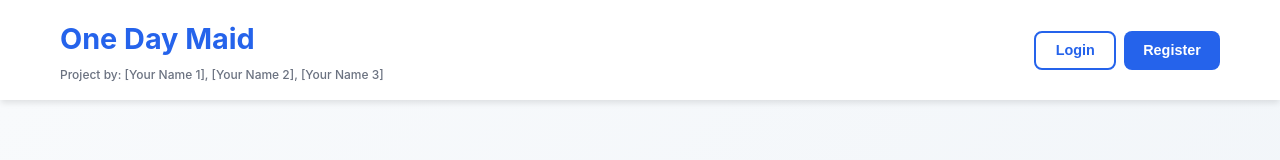
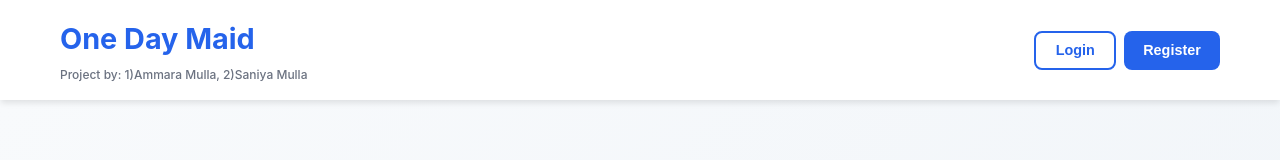
Before and after one commit to wizardcompiler/maidbooking, a plain HTML site: page index.html in a window 1280 px wide. Shown: the top 160 px of the page. Drawn offline with Linux system fonts and the light colour scheme.

Commit message:
Update index.html

```diff
--- a/index.html
+++ b/index.html
@@ -666,7 +666,7 @@ body {
             <div class="header-content">
                 <div class="logo-section">
                     <h1 class="logo-title">One Day Maid</h1>
-                    <p class="project-credits">Project by: [Your Name 1], [Your Name 2], [Your Name 3]</p>
+                    <p class="project-credits">Project by: 1)Ammara Mulla, 2)Saniya Mulla</p>
                 </div>
                 <nav class="nav-buttons">
                     <button class="btn btn-outline" onclick="showLogin()">Login</button>
```
